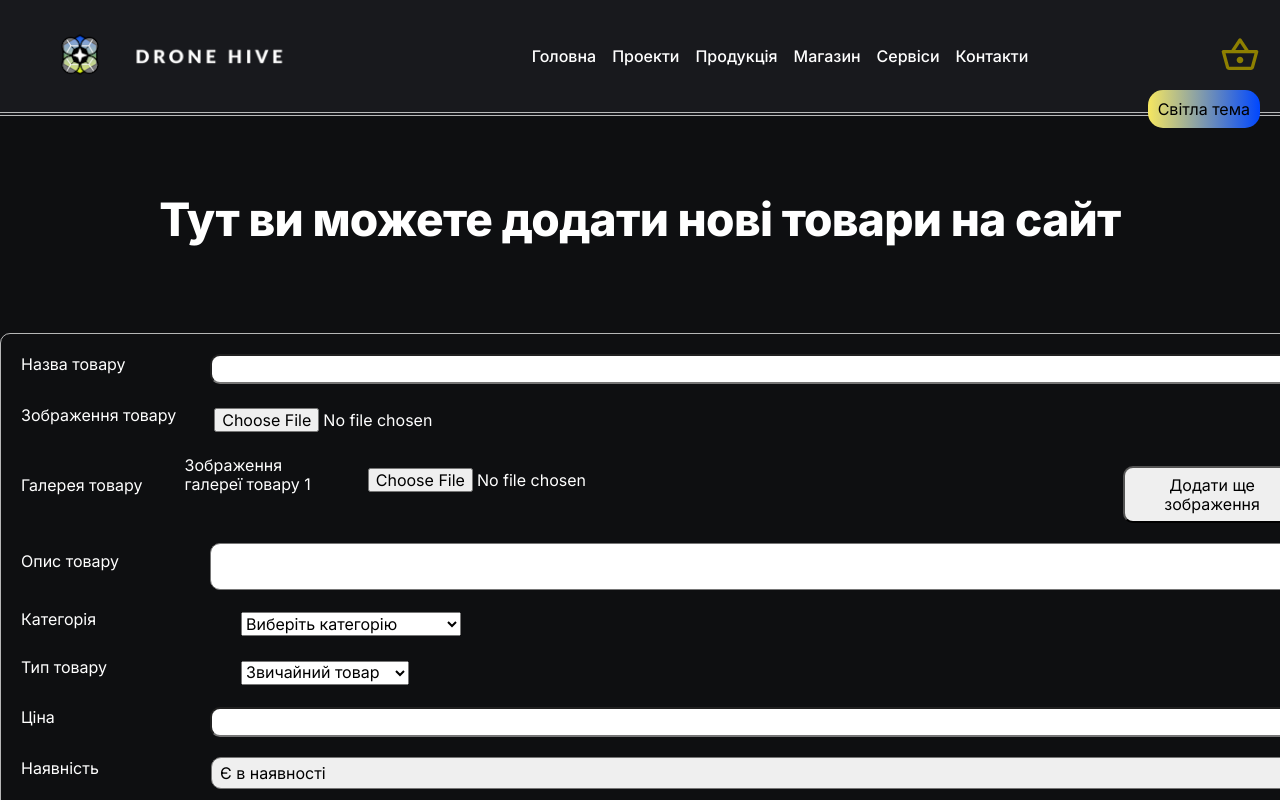
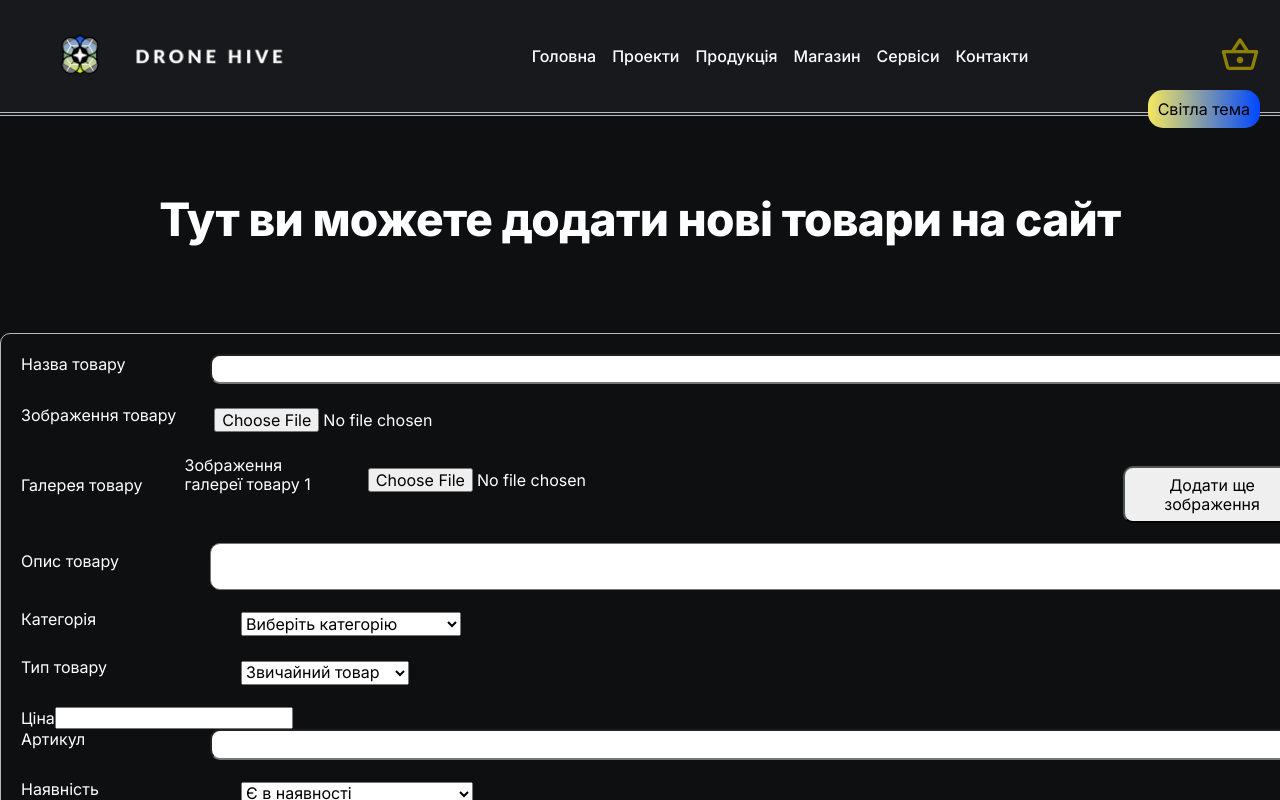
Before and after one commit to nadiiahonchar1/drone-hiwe-with-module, a Next.js app: page /admin/new-products in a window 1280 px wide. Shown: the top 800 px of the page. Built offline with nearby package versions, Linux system fonts and the light colour scheme.

Commit message:
refactoring: added SimpleProduct

```diff
--- a/src/app/admin/components/ProductForm/ProductForm.tsx
+++ b/src/app/admin/components/ProductForm/ProductForm.tsx
@@ -1,11 +1,17 @@
 'use client';
 
 import React, { useState } from 'react';
-import { useForm, useFieldArray, SubmitHandler } from 'react-hook-form';
+import {
+  useForm,
+  useFieldArray,
+  SubmitHandler,
+  FieldErrors,
+} from 'react-hook-form';
 import ProductNameInput from './ProductNameInput';
 import ProductImageInput from './ProductImageInput';
 import ProductDescriptionInput from './ProductDescriptionInput';
 import CategorySelect from './CategorySelect';
+import SimpleProduct from './SimpleProduct';
 import style from './productForm.module.css';
 
 interface FormData {
@@ -181,42 +187,11 @@ const ProductForm: React.FC = () => {
         )}
       </div>
       {watchProductType === 'simple' ? (
-        <div>
-          <div className={style.inputContainer}>
-            <label className={style.label}>Ціна</label>
-            <input
-              className={style.input}
-              type="number"
-              {...register('price')}
-            />
-            {errors.price && (
-              <p className={style.error}>{getErrorMessage(errors.price)}</p>
-            )}
-          </div>
-          <div className={style.inputContainer}>
-            <label className={style.label}>Наявність</label>
-            <select
-              className={style.input}
-              {...register('availability', { required: 'Виберіть наявність' })}
-            >
-              <option value="available">Є в наявності</option>
-              <option value="preorder">Доступно за замовленням</option>
-              <option value="outofstock">Нема в наявності</option>
-            </select>
-            {errors.availability && (
-              <p className={style.error}>
-                {getErrorMessage(errors.availability)}
-              </p>
-            )}
-          </div>
-          <div className={style.inputContainer}>
-            <label className={style.label}>Артикул</label>
-            <input className={style.input} type="text" {...register('sku')} />
-            {errors.sku && (
-              <p className={style.error}>{getErrorMessage(errors.sku)}</p>
-            )}
-          </div>
-        </div>
+        <SimpleProduct
+          register={register}
+          errors={errors as FieldErrors<FormData>}
+          getErrorMessage={getErrorMessage}
+        />
       ) : (
         <>
           <div className={style.inputContainer}>
--- /dev/null
+++ b/src/app/admin/components/ProductForm/SimpleProduct.tsx
@@ -0,0 +1,50 @@
+'use client';
+
+import React from 'react';
+import style from './productForm.module.css';
+
+interface SimpleProductProps {
+  register: any; // Тип для register залежить від бібліотеки, яку ви використовуєте
+  errors: any; // Аналогічно для errors
+  getErrorMessage: (error: any) => string | null;
+}
+
+const SimpleProduct: React.FC<SimpleProductProps> = ({
+  register,
+  errors,
+  getErrorMessage,
+}) => {
+  return (
+    <>
+      <div>
+        <label>Ціна</label>
+        <input type="number" {...register('price')} />
+        {errors.price && <p>{getErrorMessage(errors.price)}</p>}
+      </div>
+      <div className={style.inputContainer}>
+        <label className={style.label}>Артикул</label>
+        <input
+          className={style.input}
+          type="text"
+          {...register('sku' as const, {
+            required: 'Введіть артикул',
+          })}
+        />
+        {errors.sku && (
+          <p className={style.error}>{getErrorMessage(errors.sku)}</p>
+        )}
+      </div>
+
+      <div className={style.inputContainer}>
+        <label className={style.label}>Наявність</label>
+        <select {...register('availability' as const)}>
+          <option value="available">Є в наявності</option>
+          <option value="preorder">Доступно за замовленням</option>
+          <option value="outofstock">Нема в наявності</option>
+        </select>
+      </div>
+    </>
+  );
+};
+
+export default SimpleProduct;
```
